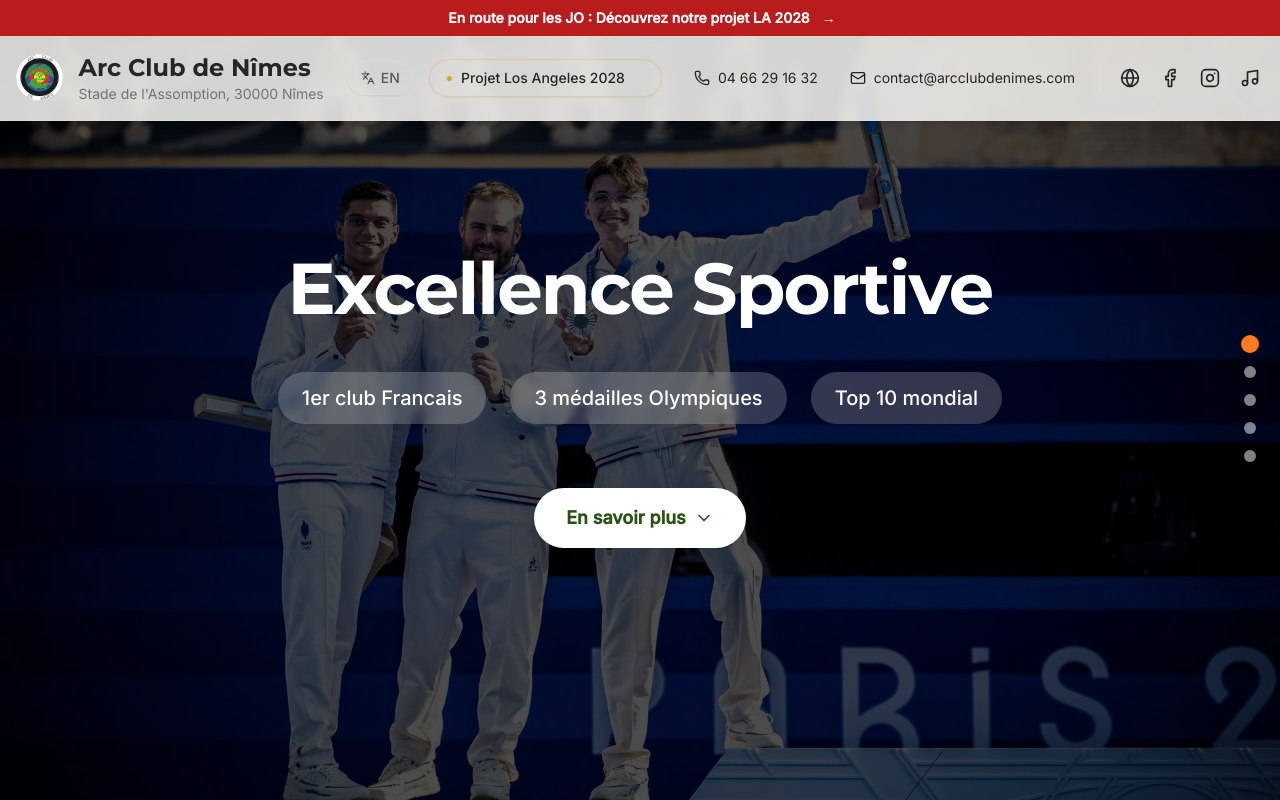
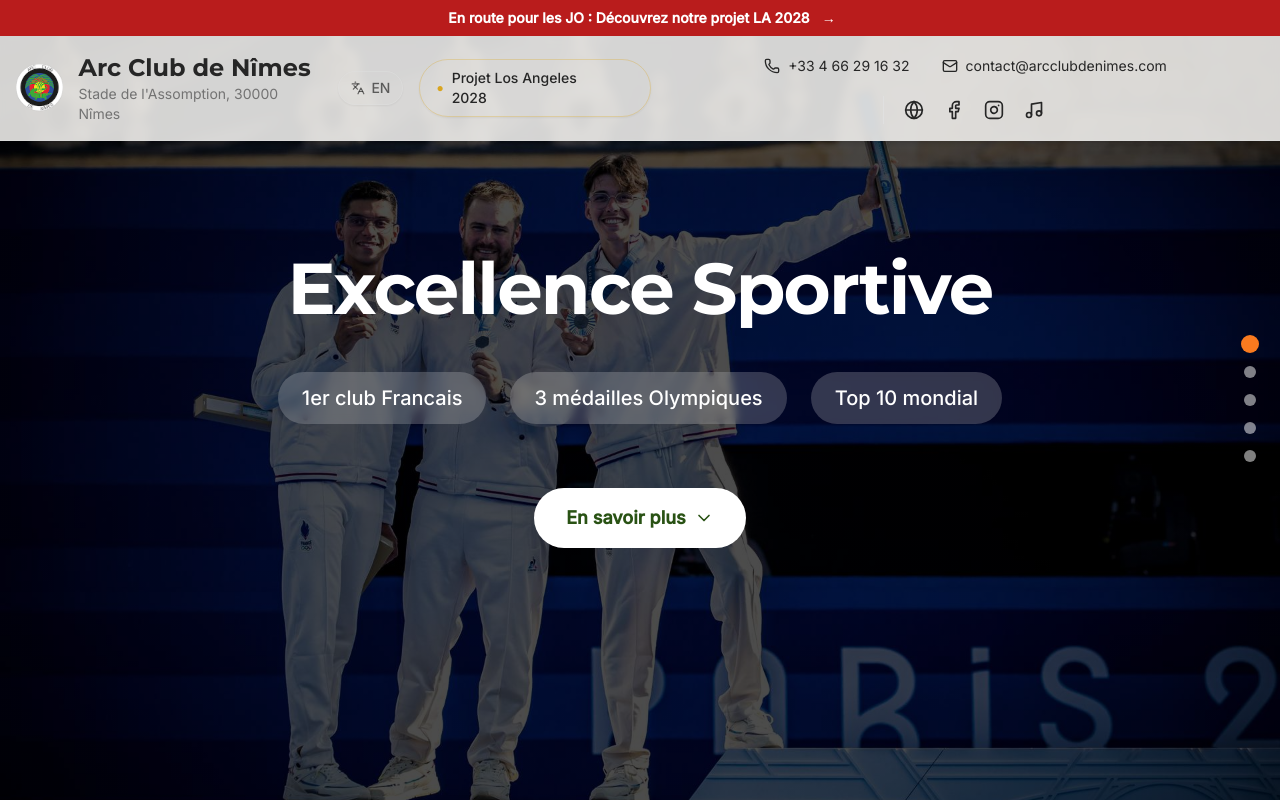
Before and after one commit to nc7hmwtkz4-dot/sg-367be137-3608-459c-9bca-cc2af1e0b7e2-1780337345, a Next.js app: page / in a window 1280 px wide. Built offline with nearby package versions, Linux system fonts and the light colour scheme.

Commit message:
Update src/components/Header.tsx

```diff
--- a/src/components/Header.tsx
+++ b/src/components/Header.tsx
@@ -34,15 +34,15 @@ export function Header() {
 
   return (
     <header className="fixed top-0 left-0 right-0 z-50 flex flex-col">
-      {!isOnLA2028 && (
-        <Link
-          href={isEnglish ? '/en/los-angeles-2028' : '/los-angeles-2028'}
-          className="bg-red-600 text-white w-full py-2 px-4 text-center text-sm font-bold hover:bg-red-700 transition-colors flex justify-center items-center gap-2 group shadow-sm"
-        >
+      {!isOnLA2028 &&
+      <Link
+        href={isEnglish ? '/en/los-angeles-2028' : '/los-angeles-2028'}
+        className="bg-red-600 text-white w-full py-2 px-4 text-center text-sm font-bold hover:bg-red-700 transition-colors flex justify-center items-center gap-2 group shadow-sm">
+
           <span>{isEnglish ? "On the road to the Olympics: Discover our LA 2028 project" : "En route pour les JO : Découvrez notre projet LA 2028"}</span>
           <span className="transition-transform duration-300 group-hover:translate-x-1">→</span>
         </Link>
-      )}
+      }
 
       <div
         className={`w-full transition-all duration-500 ${
@@ -83,7 +83,7 @@ export function Header() {
 
                 <span className="text-olympic-gold text-xs">●</span>
                 <span className="relative">
-                  {isOnLA2028 ? (isEnglish ? 'Back to Home' : 'Retour à l\'accueil') : (isEnglish ? 'LA 2028 Project' : 'Projet Los Angeles 2028')}
+                  {isOnLA2028 ? isEnglish ? 'Back to Home' : 'Retour à l\'accueil' : isEnglish ? 'LA 2028 Project' : 'Projet Los Angeles 2028'}
                 </span>
                 <span className="text-olympic-gold opacity-0 group-hover/link:opacity-100 transition-opacity duration-300 text-xs">→</span>
               </Link>
@@ -95,7 +95,7 @@ export function Header() {
                 className="flex items-center gap-1.5 md:gap-2 text-foreground hover:text-primary transition-all duration-300 hover:scale-105 px-2 py-1 rounded-lg hover:bg-primary/10">
 
                 <Phone className="w-3.5 h-3.5 md:w-4 md:h-4 transition-transform duration-300" />
-                <span className="hidden sm:inline">04 66 29 16 32</span>
+                <span className="hidden sm:inline">+33 4 66 29 16 32</span>
               </a>
               <a
                 href="mailto:contact@arcclubdenimes.com"
```
